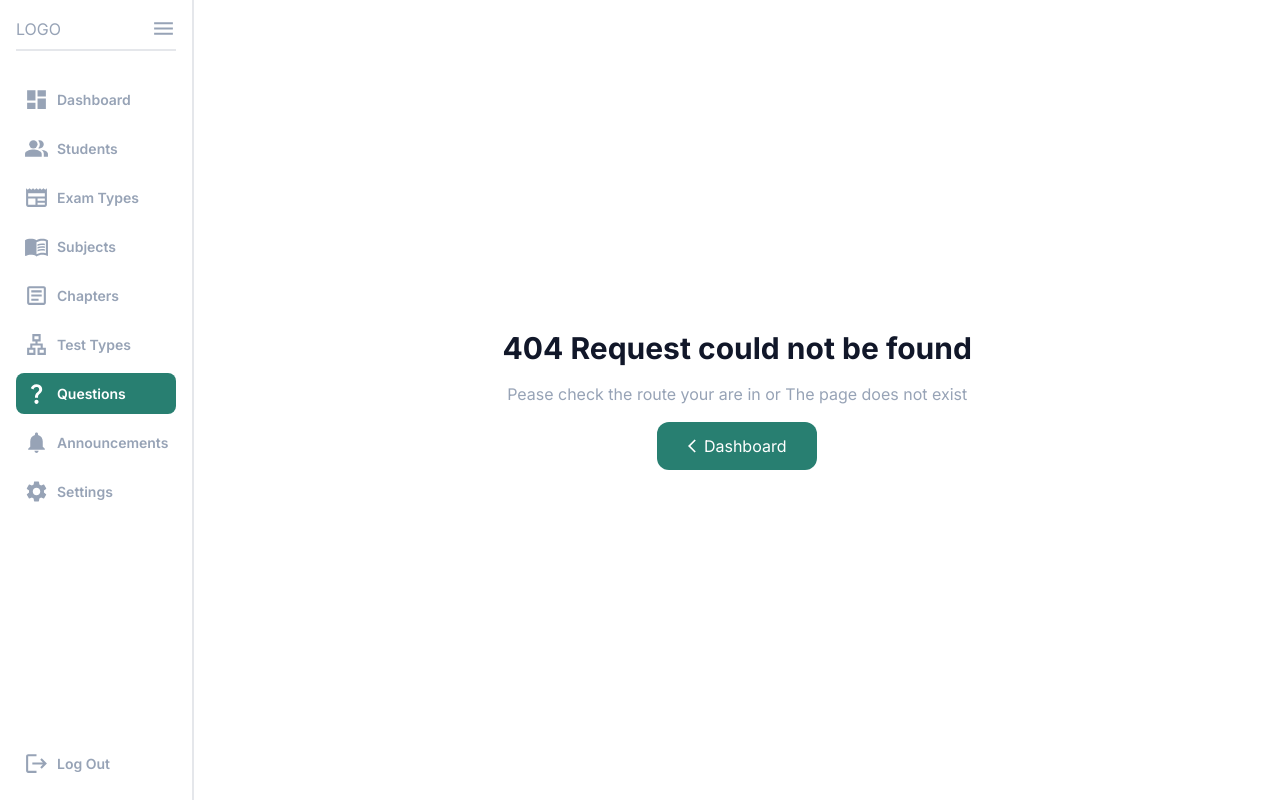
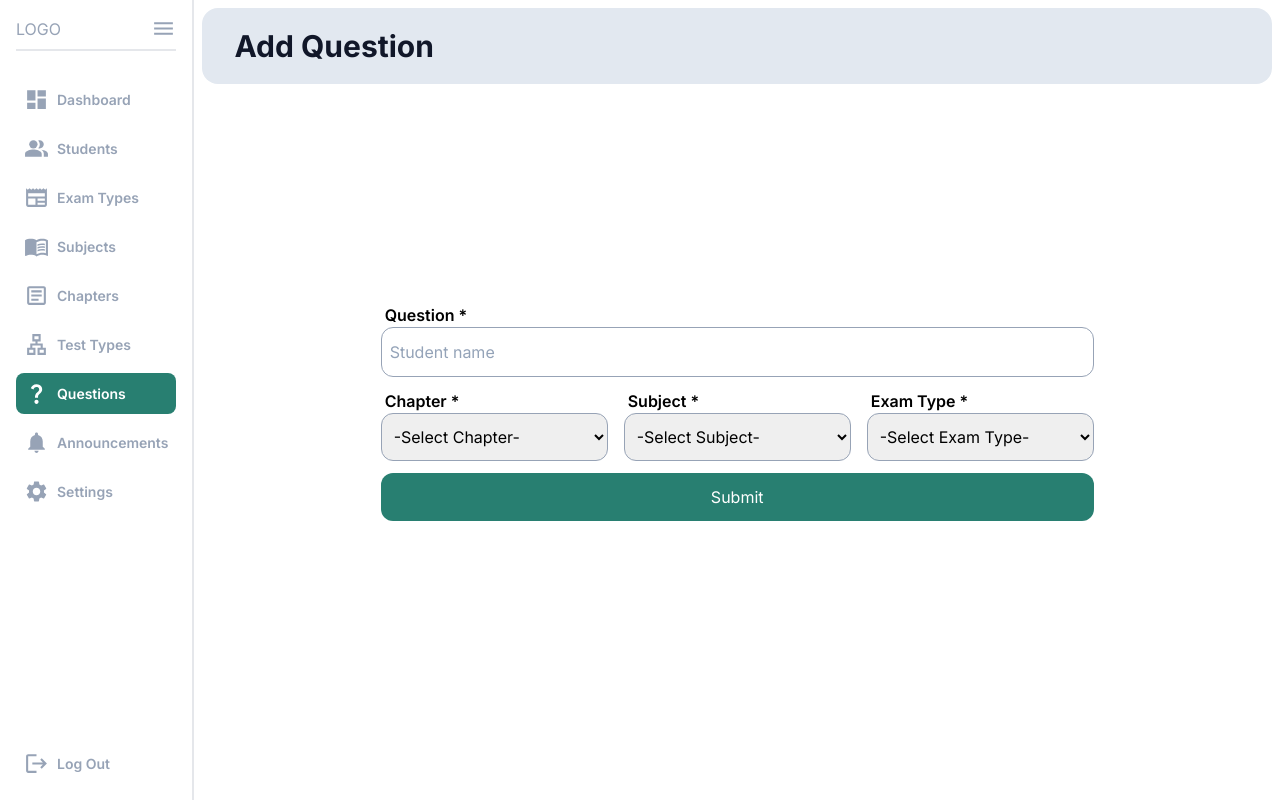
Before and after one commit to Raghu-KV/exam-pro-fe, a React (Vite) app: page /auth/questions/add-question in a window 1280 px wide. Built offline with nearby package versions, Linux system fonts and the light colour scheme.

Commit message:
questiuons form

```diff
--- /dev/null
+++ b/src/components/QuestionForm.jsx
@@ -0,0 +1,186 @@
+import { Field, Form, Formik, ErrorMessage } from "formik";
+import { useEffect, useRef } from "react";
+import * as yup from "yup";
+
+function QuestionForm() {
+  const examTypes = [
+    { name: "NEET", id: "uhiuwehuio" },
+    { name: "JEE", id: "uhiuwehsdfuio" },
+  ];
+
+  const chapter = [
+    { name: "Algebra", id: "fgbwef" },
+    { name: "Trigemontery", id: "scienceID" },
+  ];
+
+  const subject = [
+    { name: "Maths", id: "fgbwef" },
+    { name: "Science", id: "scienceID" },
+  ];
+  const formikRef = useRef();
+
+  // useEffect(() => {
+  //   formikRef?.current.setFieldValue("rollNo", "4ssss5");
+  // }, [formikRef]);
+
+  //   console.log(formikRef.current);
+
+  return (
+    <div className="flex justify-center items-center min-h-[80vh] m-2">
+      <Formik
+        innerRef={formikRef}
+        initialValues={{
+          question: "",
+          examType: "",
+          subject: "",
+          chapter: "",
+          options: [
+            {
+              option1Id: crypto.randomUUID(),
+              option1: "",
+            },
+            {
+              option2Id: crypto.randomUUID(),
+              option2: "",
+            },
+            {
+              option3Id: crypto.randomUUID(),
+              option3: "",
+            },
+            {
+              option4Id: crypto.randomUUID(),
+              option4: "",
+            },
+          ],
+        }}
+        validationSchema={yup.object({
+          question: yup.string().required("Question is required"),
+          examType: yup.string().required("Exam Type is required"),
+          chapter: yup.string().required("Chapter is required"),
+          subject: yup.string().required("Chapter is required"),
+        })}
+        onSubmit={(values) => {
+          console.log(values);
+        }}
+      >
+        {(formik) => {
+          console.log(formik);
+          return (
+            <Form className="flex flex-col gap-3 w-2/3">
+              <div className="flex flex-col">
+                <label htmlFor="question" className="font-semibold ml-1">
+                  Question *
+                </label>
+                <Field
+                  type="string"
+                  id="question"
+                  name="question"
+                  className="border-appGray border px-2 py-3 rounded-xl w-full placeholder-slate-400  focus:outline-none focus:border-appGreen focus:ring-1 focus:ring-appGreen"
+                  placeholder="Student name"
+                />
+                <ErrorMessage name="question">
+                  {(errorMessage) => (
+                    <p className="text-red-500 mr-1">{errorMessage}</p>
+                  )}
+                </ErrorMessage>
+              </div>
+
+              <div className="flex w-full gap-4">
+                <div className="flex flex-col w-full">
+                  <label htmlFor="chapter" className="font-semibold ml-1">
+                    Chapter *
+                  </label>
+                  <Field
+                    as="select"
+                    id="chapter"
+                    name="chapter"
+                    className="border-appGray border px-2 py-3 rounded-xl w-full placeholder-slate-400  focus:outline-none focus:border-appGreen focus:ring-1 focus:ring-appGreen"
+                    placeholder="Exam type"
+                    multiple={false}
+                  >
+                    <option value="">-Select Chapter-</option>
+                    {chapter.map((item) => (
+                      <option value={item.id} key={item.id}>
+                        {item.name}
+                      </option>
+                    ))}
+                  </Field>
+                  <ErrorMessage name="chapter">
+                    {(errorMessage) => (
+                      <p className="text-red-500 mr-1">{errorMessage}</p>
+                    )}
+                  </ErrorMessage>
+                </div>
+
+                <div className="flex w-full gap-4">
+                  <div className="flex flex-col w-full">
+                    <label htmlFor="subject" className="font-semibold ml-1">
+                      Subject *
+                    </label>
+                    <Field
+                      as="select"
+                      id="subject"
+                      name="subject"
+                      className="border-appGray border px-2 py-3 rounded-xl w-full placeholder-slate-400  focus:outline-none focus:border-appGreen focus:ring-1 focus:ring-appGreen"
+                      placeholder="Exam type"
+                      multiple={false}
+                    >
+                      <option value="">-Select Subject-</option>
+                      {subject.map((item) => (
+                        <option value={item.id} key={item.id}>
+                          {item.name}
+                        </option>
+                      ))}
+                    </Field>
+                    <ErrorMessage name="subject">
+                      {(errorMessage) => (
+                        <p className="text-red-500 mr-1">{errorMessage}</p>
+                      )}
+                    </ErrorMessage>
+                  </div>
+                </div>
+
+                <div className="flex w-full gap-4">
+                  <div className="flex flex-col w-full">
+                    <label htmlFor="examType" className="font-semibold ml-1">
+                      Exam Type *
+                    </label>
+                    <Field
+                      as="select"
+                      id="examType"
+                      name="examType"
+                      className="border-appGray border px-2 py-3 rounded-xl w-full placeholder-slate-400  focus:outline-none focus:border-appGreen focus:ring-1 focus:ring-appGreen"
+                      placeholder="Exam type"
+                      multiple={false}
+                    >
+                      <option value="">-Select Exam Type-</option>
+                      {subject.map((item) => (
+                        <option value={item.id} key={item.id}>
+                          {item.name}
+                        </option>
+                      ))}
+                    </Field>
+                    <ErrorMessage name="examType">
+                      {(errorMessage) => (
+                        <p className="text-red-500 mr-1">{errorMessage}</p>
+                      )}
+                    </ErrorMessage>
+                  </div>
+                </div>
+              </div>
+
+              <button
+                className="w-full bg-appGreen text-white px-2 py-3 rounded-xl hover:scale-105 duration-200"
+                type="submit"
+              >
+                Submit
+              </button>
+            </Form>
+          );
+        }}
+      </Formik>
+    </div>
+  );
+}
+
+export default QuestionForm;
--- a/src/main.jsx
+++ b/src/main.jsx
@@ -23,6 +23,7 @@ import AddSubject from "./pages/AddSubject.jsx";
 import EditSubject from "./pages/EditSubject.jsx";
 import AddChapter from "./pages/AddChapter.jsx";
 import EditChapter from "./pages/EditChapter.jsx";
+import AddQuestion from "./pages/AddQuestion.jsx";
 
 const router = createBrowserRouter([
   {
@@ -104,6 +105,10 @@ const router = createBrowserRouter([
         element: <Questions />,
       },
       {
+        path: "questions/add-question",
+        element: <AddQuestion />,
+      },
+      {
         path: "settings",
         element: <Settings />,
       },
--- /dev/null
+++ b/src/pages/AddQuestion.jsx
@@ -0,0 +1,14 @@
+import React from "react";
+import PageHeaderComp from "./../components/PageHeaderComp";
+import QuestionForm from "../components/QuestionForm";
+
+function AddQuestion() {
+  return (
+    <div className="w-full">
+      <PageHeaderComp heading={"Add Question"} />
+      <QuestionForm />
+    </div>
+  );
+}
+
+export default AddQuestion;
```
